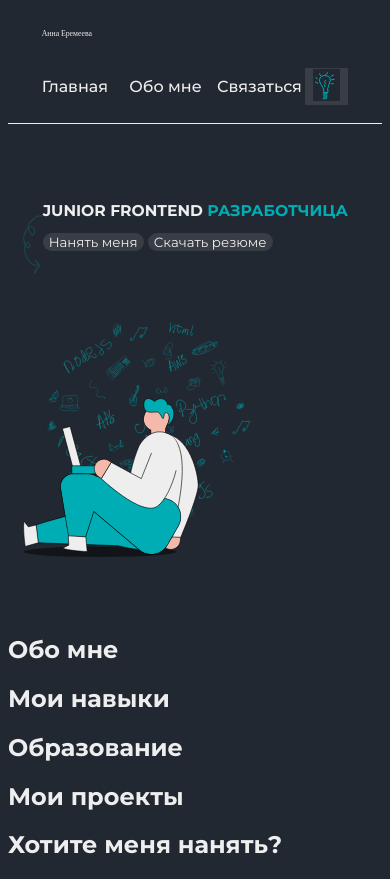
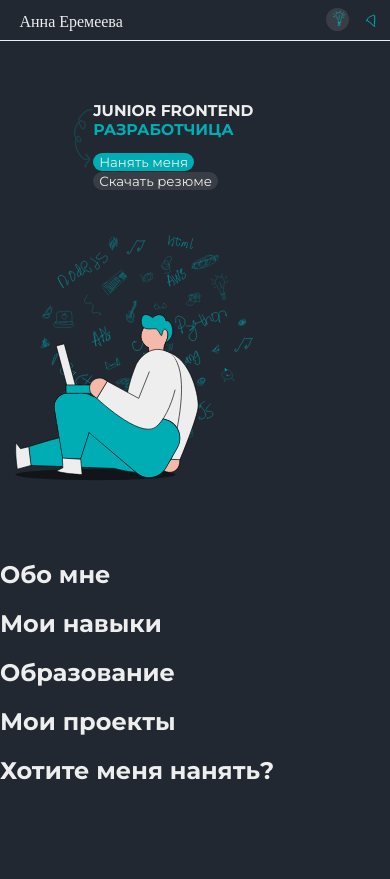
Before and after one commit to annieremeeva/annieremeeva.github.io, a plain HTML site: page index.html in a window 390 px wide. After the commit the page ends 844 px from the top, so only its background shows below. Drawn offline with nearby package versions, Linux system fonts and the light colour scheme.

Commit message:
added resposive menu without dropdown for now

```diff
--- a/index.html
+++ b/index.html
@@ -19,15 +19,17 @@
   <body>
     <header>
       <div class="row header">
-        <div class="my-name col-8">
-          Анна Еремеева
-        </div>
-        <nav class="col-4 nav">
-          <a href="#home-section">Главная</a>
-          <a href="#about-me">Обо мне</a>
-          <a href="#contact">Связаться</a>
-          <button>
-            <img src="images/lightbulb.svg" alt="">
+
+        <nav class="top-nav">
+          <a href="index.html"><span class="my-name">
+            Анна Еремеева
+          </span></a>
+          <button class="icon js-menu-icon"><img src="images/menu-arrow.svg"></button>
+          <a class="dropdown-link" href="#home-section">Главная</a>
+          <a class="dropdown-link" href="#about-me">Обо мне</a>
+          <a class="dropdown-link" href="#contact">Связаться</a>
+          <button type="button" class="theme-button">
+            <img class="theme-icon" src="images/lightbulb.svg" alt="">
           </button>
         </nav>
       </div>
@@ -37,13 +39,13 @@
         <div class="col-8">
           <div class="home-page">
             <div class="side-image">
-              <img class="home-side-arrow" src="images/Vector 187.svg">
+              <img class="home-side-arrow" src="images/side-arrow.svg">
             </div>
             <div class="home-content">
               <h1 class="home-header">Junior Frontend <span class="accent">разработчица</span></h1>
               <div class="home-button-group">
-                <button class="hire-button">Нанять меня</button>
-                <button class="download-button">Скачать резюме</button>
+                <button type="button" class="hire-button">Нанять меня</button>
+                <button type="button" class="download-button">Скачать резюме</button>
               </div>
             </div>
           </div>
@@ -54,12 +56,12 @@
       </div>
 
     </section>
-    <section>
+    <section id="about-me">
       <h2>
         Обо мне
       </h2>
     </section>
-    <section>
+    <section >
       <h2>
         Мои навыки
       </h2>
@@ -74,8 +76,9 @@
         Мои проекты
       </h2>
     </section>
-    <section>
+    <section id="contact">
       <h2>Хотите меня нанять?</h2>
     </section>
+    <script src="scripts/nav.js"></script>
   </body>
 </html>
--- /dev/null
+++ b/scripts/nav.js
@@ -0,0 +1,12 @@
+function showMenu() {
+  const navigation = document.querySelector('.dropdown-item');
+  if (navigation.classList.contains('responsive')) {
+    navigation.classList.remove('responsive');
+  } else {
+    navigation.classList.add('resposive');
+  }
+}
+
+const menuIcon = document.querySelector('.js-menu-icon');
+
+menuIcon.addEventListener('click', showMenu);
--- a/styles/general.css
+++ b/styles/general.css
@@ -5,7 +5,10 @@
   --element-color: rgba(57, 62, 70, 1);
   --home-margin: 15%;
 }
-
+body {
+  margin: 0;
+  padding: 0;
+}
 
 * {
   box-sizing: border-box;
@@ -38,7 +41,7 @@ button {
   width: 100%;
 }
 
-@media only screen and (min-width: 768px) {
+@media only screen and (min-width: 601px) {
   .col-1 {width: 8.33%;}
   .col-2 {width: 16.66%;}
   .col-3 {width: 25%;}
--- a/styles/home.css
+++ b/styles/home.css
@@ -3,9 +3,14 @@
   --home-top-margin: 20%;
 }
 
+@media only screen and (max-width: 600px) {
+  .home-page {
+    margin-inline: 15vw;
+  }
+}
+
 .home-page {
   display: flex;
-  margin-inline: auto;
 }
 
 .hire-button,
@@ -25,6 +30,7 @@
   margin-top: var(--home-top-margin);
   padding: 0;
   font-size: 4vw;
+  width: 80%;
 }
 
 .home-image {
@@ -34,3 +40,7 @@
 .overlay-image {
   width: 70%
 }
+
+.hire-button {
+  background-color: var(--accent-color);
+}
--- a/styles/nav.css
+++ b/styles/nav.css
@@ -1,19 +1,94 @@
 .my-name {
   font-family: Oswald;
-  font-size: 2vw;
 }
 
-.nav {
-  display: grid;
-  grid-template-columns: 1fr 1fr 1fr 0.5fr;
-  align-items: center;
+@media only screen and (min-width: 601px) {
+  .top-nav {
+    display: grid;
+    grid-template-columns: 5fr 1fr 1fr 1fr 0.5fr;
+    column-gap: 1vw;
+    align-items: center;
+    vertical-align: middle;
+  }
+
+  .top-nav a {
+    font-size: 1.5vw;
+  }
+
+  .my-name {
+    font-size: 2vw;
+  }
+
+  .top-nav .icon {
+    display: none;
+  }
+
+  .theme-icon {
+    background-color: var(--element-color);
+    border-radius: 3vw;
+    width: 3vw;
+  }
+
+  .theme-button {
+     width: 5vw;
+     border-radius: 5vw;
+     height: 5vw;
+  }
+
+  header {
+    padding-inline: 5%;
+  }
+}
+
+@media screen and (max-width: 600px) {
+  .top-nav a:not(:first-child) {display: none;}
+  .top-nav .icon {
+    float: right;
+    display: block;
+    margin-left: 1%;
+    margin-top: 1.5%;
+    background-color: transparent;
+  }
+
+  header {
+    padding-left: 5%;
+    padding-right: 2%;
+  }
+
+  .theme-icon {
+    background-color: var(--element-color);
+    border-radius: 3vw;
+    width: 4vw;
+  }
+
+  .theme-button {
+     width: 6vw;
+     border-radius: 5vw;
+     height: 6vw;
+     float: right;
+     margin-right: 2%;
+  }
+}
+
+@media screen and (max-width: 600px) {
+  .dropdown-link .responsive {position: relative;}
+  .dropdown-link.responsive a.icon {
+    position: absolute;
+    right: 0;
+    top: 0;
+  }
+  .top-nav .responsive a {
+    float: left;
+    display: block;
+    text-align: left;
+  }
 }
 
 header {
   position: sticky;
   top: 0;
   align-items: center;
-  padding: 1% 5%;
+  padding-block: 2%;
   border-bottom-width: 1px;
   border-bottom-style: solid;
   border-bottom-color: var(--text-color);
```
Also changed, not shown: images/menu-arrow.svg (renamed from images/Vector 134.svg), images/side-arrow.svg (renamed from images/Vector 187.svg).
